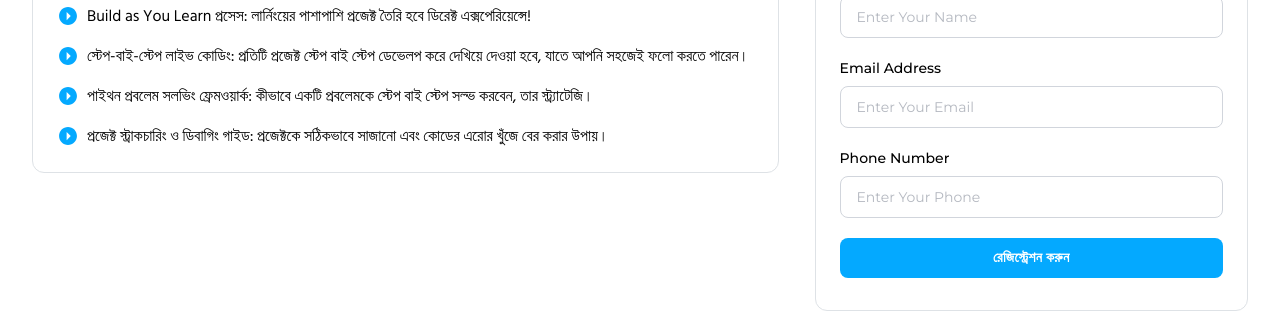
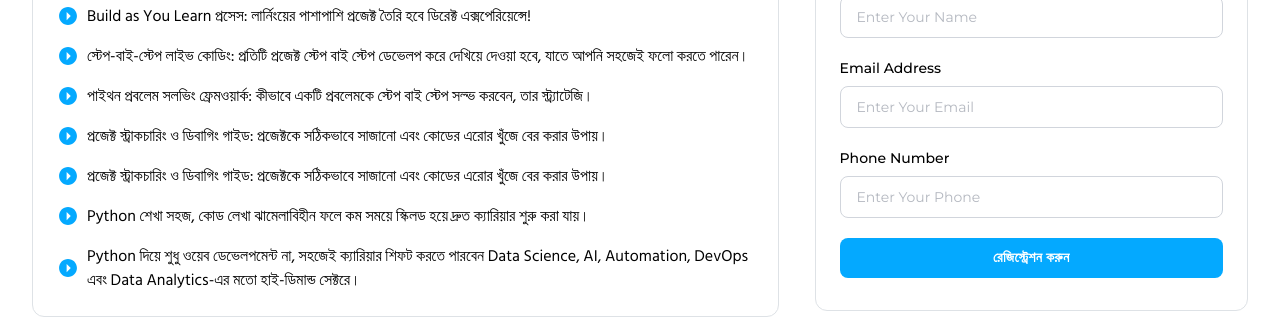
Before and after one commit to BikromRoy1/peoplentech-app, a Next.js app: page /seminars/1 in a window 1280 px wide. Shown: the part 820-1153 px from the top of the page. Built offline with nearby package versions, Linux system fonts and the light colour scheme; grey boxes are pictures that could not be loaded.

Commit message:
seminar page

```diff
--- a/app/seminars/[slug]/page.js
+++ b/app/seminars/[slug]/page.js
@@ -193,7 +193,7 @@ const SeminarDetails = () => {
                           </p>
                         </div>
                       </li>
-                      <li className=''>
+                      <li className='pb-4'>
                         <div className='flex items-center gap-2'>
                           <div>
                             <IoMdArrowDroprightCircle className='w-[22px] h-[22px] text-primary' />
@@ -201,6 +201,41 @@ const SeminarDetails = () => {
                           <p className='text-base  font-siliguri'>
                             প্রজেক্ট স্ট্রাকচারিং ও ডিবাগিং গাইড: প্রজেক্টকে
                             সঠিকভাবে সাজানো এবং কোডের এরোর খুঁজে বের করার উপায়।
+                          </p>
+                        </div>
+                      </li>
+                      <li className='pb-4'>
+                        <div className='flex items-center gap-2'>
+                          <div>
+                            <IoMdArrowDroprightCircle className='w-[22px] h-[22px] text-primary' />
+                          </div>
+                          <p className='text-base  font-siliguri'>
+                            প্রজেক্ট স্ট্রাকচারিং ও ডিবাগিং গাইড: প্রজেক্টকে
+                            সঠিকভাবে সাজানো এবং কোডের এরোর খুঁজে বের করার উপায়।
+                          </p>
+                        </div>
+                      </li>
+                      <li className='pb-4'>
+                        <div className='flex items-center gap-2'>
+                          <div>
+                            <IoMdArrowDroprightCircle className='w-[22px] h-[22px] text-primary' />
+                          </div>
+                          <p className='text-base  font-siliguri'>
+                            Python শেখা সহজ, কোড লেখা ঝামেলাবিহীন ফলে কম সময়ে
+                            স্কিলড হয়ে দ্রুত ক্যারিয়ার শুরু করা যায়।
+                          </p>
+                        </div>
+                      </li>
+                      <li className=''>
+                        <div className='flex items-center gap-2'>
+                          <div>
+                            <IoMdArrowDroprightCircle className='w-[22px] h-[22px] text-primary' />
+                          </div>
+                          <p className='text-base  font-siliguri'>
+                            Python দিয়ে শুধু ওয়েব ডেভেলপমেন্ট না, সহজেই
+                            ক্যারিয়ার শিফট করতে পারবেন Data Science, AI,
+                            Automation, DevOps এবং Data Analytics-এর মতো
+                            হাই-ডিমান্ড সেক্টরে।
                           </p>
                         </div>
                       </li>
```
